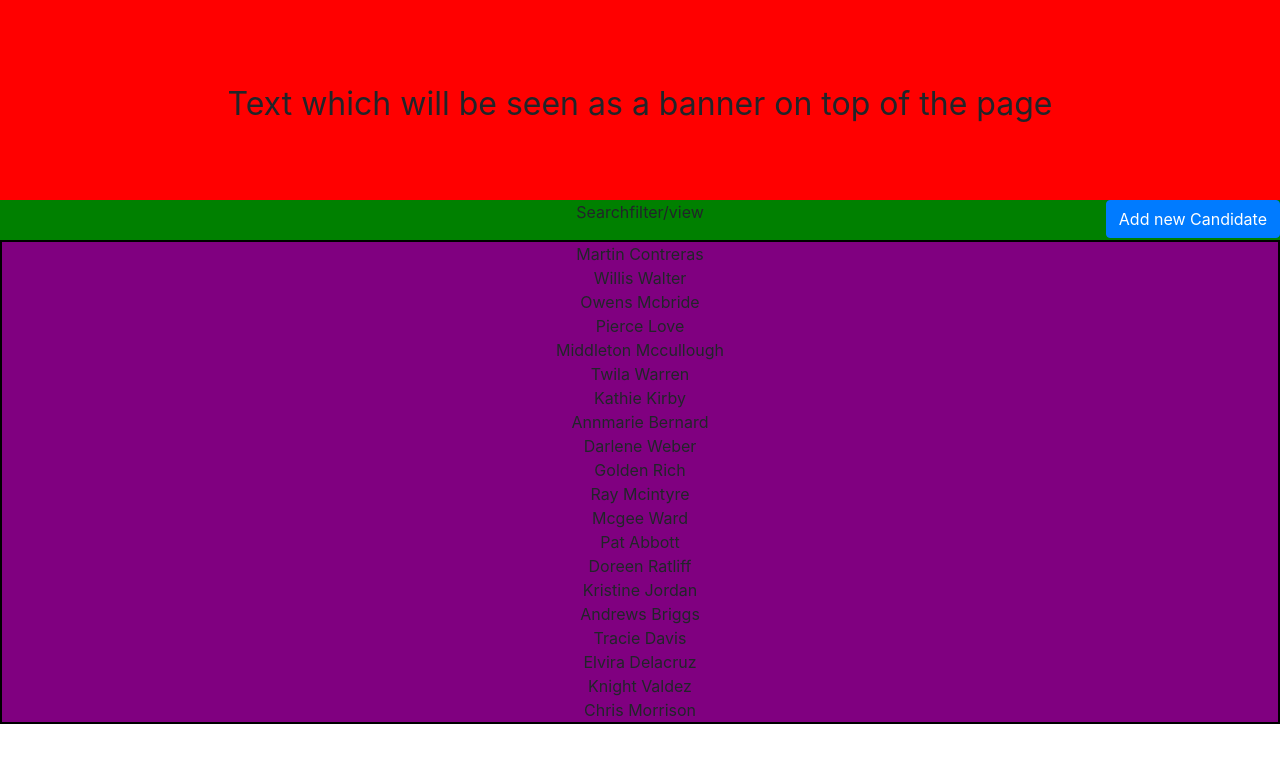
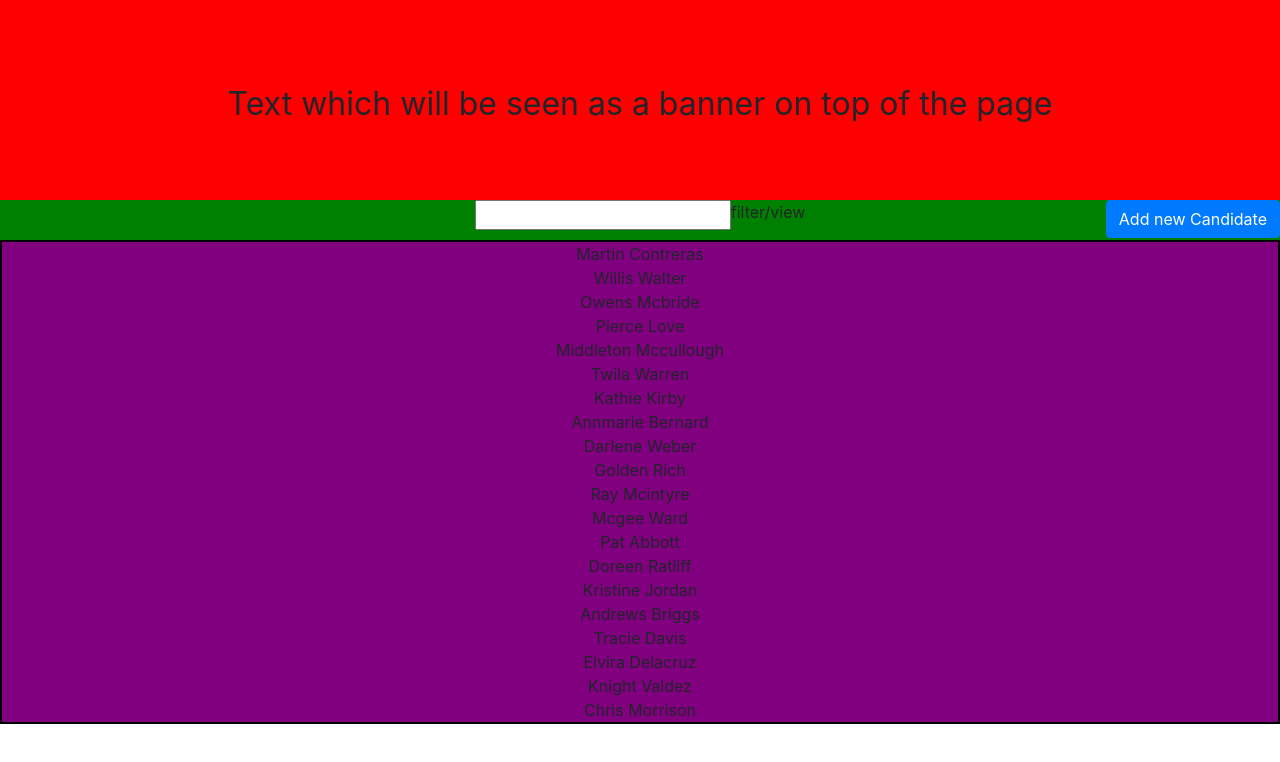
Before and after one commit to snablis/DigitalentRecruit, a React (Create React App) app: page / in a window 1280 px wide. Shown: the top 762 px of the page. Built offline with nearby package versions, Linux system fonts and the light colour scheme.

Commit message:
implement filter state

```diff
--- a/src/components/Candidates/Candidate/Candidate.js
+++ b/src/components/Candidates/Candidate/Candidate.js
@@ -11,6 +11,8 @@ const candidate = (props) => (
             {props.phone}
             {props.stage} */}
             {/* {console.log(props)} */}
+            {/* Button to remove user */}
+
         </div>
 )
 
--- a/src/components/Candidates/Candidates.js
+++ b/src/components/Candidates/Candidates.js
@@ -20,8 +20,9 @@ class candidates extends React.Component {
             <CandidatesContainer>
                 <div className={classes.Candidates}>
                     {/* {console.log(props.data)} */}
-                    {this.props.data.map((user) =>
-                        <Candidate
+                    {/* add filter option to only visualize Candidates with certain search criteria */}
+                    {this.props.User.map((user) =>
+                        <Candidate // Render alternative if clicked with more information and options
                             key={user.phone}
                             name={user.name}
                             age={user.age}
--- a/src/components/OptionsBar/OptionsBar.js
+++ b/src/components/OptionsBar/OptionsBar.js
@@ -6,7 +6,9 @@ import 'bootstrap/dist/css/bootstrap.css';
 const optionsBar = (props) => (
     <div className={classes.optionsBar}>
         {/* <p>Optionsbar</p> */}
-        <p>Search</p>
+        <label>
+        <input type="text" name={'search'} onChange={props.handleSearch} />
+        </label>
         <p>filter/view</p>
         <Button
             variant="primary"
--- a/src/containers/NewCandidateForm/NewCandidateForm.js
+++ b/src/containers/NewCandidateForm/NewCandidateForm.js
@@ -22,7 +22,7 @@ class newCandidate extends React.Component {
     }
 
     handleSubmit(event) {
-        alert('An essay was submitted: ' + this.state);
+        // alert('An essay was submitted: ' + this.state);
         let essay = {
             name: this.state.name,
             age: this.state.age,
--- a/src/containers/TopPage.js
+++ b/src/containers/TopPage.js
@@ -12,7 +12,8 @@ class TopPage extends React.Component {
             User:
                 data.User,
             UI: {
-                showForm: false
+                showForm: false,
+                filter: ''
             }
         };
     }
@@ -35,19 +36,29 @@ class TopPage extends React.Component {
     //     }
     // }
 
+
     showFormHandler() {
         let showFormStatus = !this.state.UI.showForm
-        this.setState({
-            UI: {
-                showForm: showFormStatus
-            }
-        })
+        this.setState(prevState => ({
+            UI:{ ...prevState.UI,
+                showForm: showFormStatus}
+        }))
     }
 
-    updateFormHandler(essay){
+    updateFormHandler(essay) {
         this.setState(prevState => ({
             User: [...prevState.User, essay]
-          }))
+        }))
+        console.log(this.state)
+    }
+
+    searchHandler(event) {
+        console.log(event.target.value)
+        let filterValue = event.target.value
+        this.setState(prevState => ({
+            UI:{ ...prevState.UI,
+                filter: filterValue}
+        }))
     }
 
     render() {
@@ -55,18 +66,19 @@ class TopPage extends React.Component {
         return (
             <>
                 {/* Graphic introduction on the page */}
-                <TitleBanner />
+                < TitleBanner />
 
                 {/* Searchbar && filter options &&  Button to add new candidate. */}
-                <OptionsBar
-                    showForm={() => this.showFormHandler()} />
+                < OptionsBar
+                    showForm={() => this.showFormHandler()}
+                    handleSearch={(event) => this.searchHandler(event)} />
                 {/* Form to fill with new candidate information.  */}
                 <NewCandidateForm
                     showForm={this.state.UI.showForm}
                     data={data}
-                    updateForm={(essay) => this.updateFormHandler(essay)}/>
+                    updateForm={(essay) => this.updateFormHandler(essay)} />
                 {/* Container with current candidates */}
-                <Candidates data={this.state.User} />
+                <Candidates {...this.state} />
             </>
         )
     }
```
